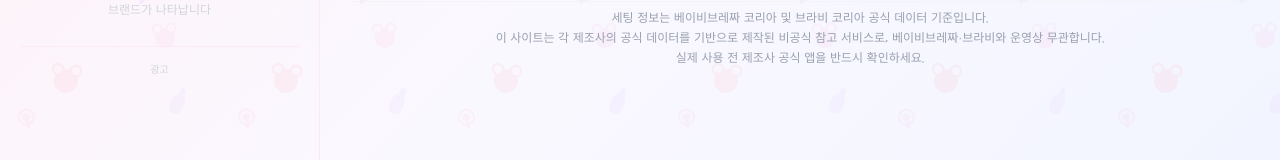
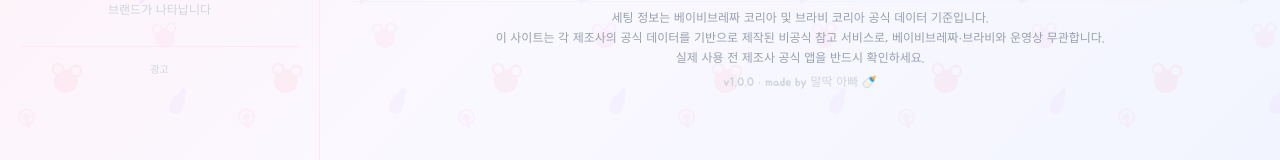
Before and after one commit to ysw2518-cell/formula-guide, a Next.js app: page / in a window 1280 px wide. Shown: the part 498-658 px from the top of the page. Built offline with nearby package versions, Linux system fonts and the light colour scheme.

Commit message:
feat: 버전 표기 및 제작자 추가 (v1.0.0 · 말딱 아빠)

```diff
--- a/app/page.tsx
+++ b/app/page.tsx
@@ -502,6 +502,7 @@ export default function Home() {
             <p>세팅 정보는 베이비브레짜 코리아 및 브라비 코리아 공식 데이터 기준입니다.</p>
             <p>이 사이트는 각 제조사의 공식 데이터를 기반으로 제작된 비공식 참고 서비스로, 베이비브레짜·브라비와 운영상 무관합니다.</p>
             <p>실제 사용 전 제조사 공식 앱을 반드시 확인하세요.</p>
+            <p className="pt-1 text-gray-300">v1.0.0 · made by 말딱 아빠 🍼</p>
           </div>
         </main>
 
```
